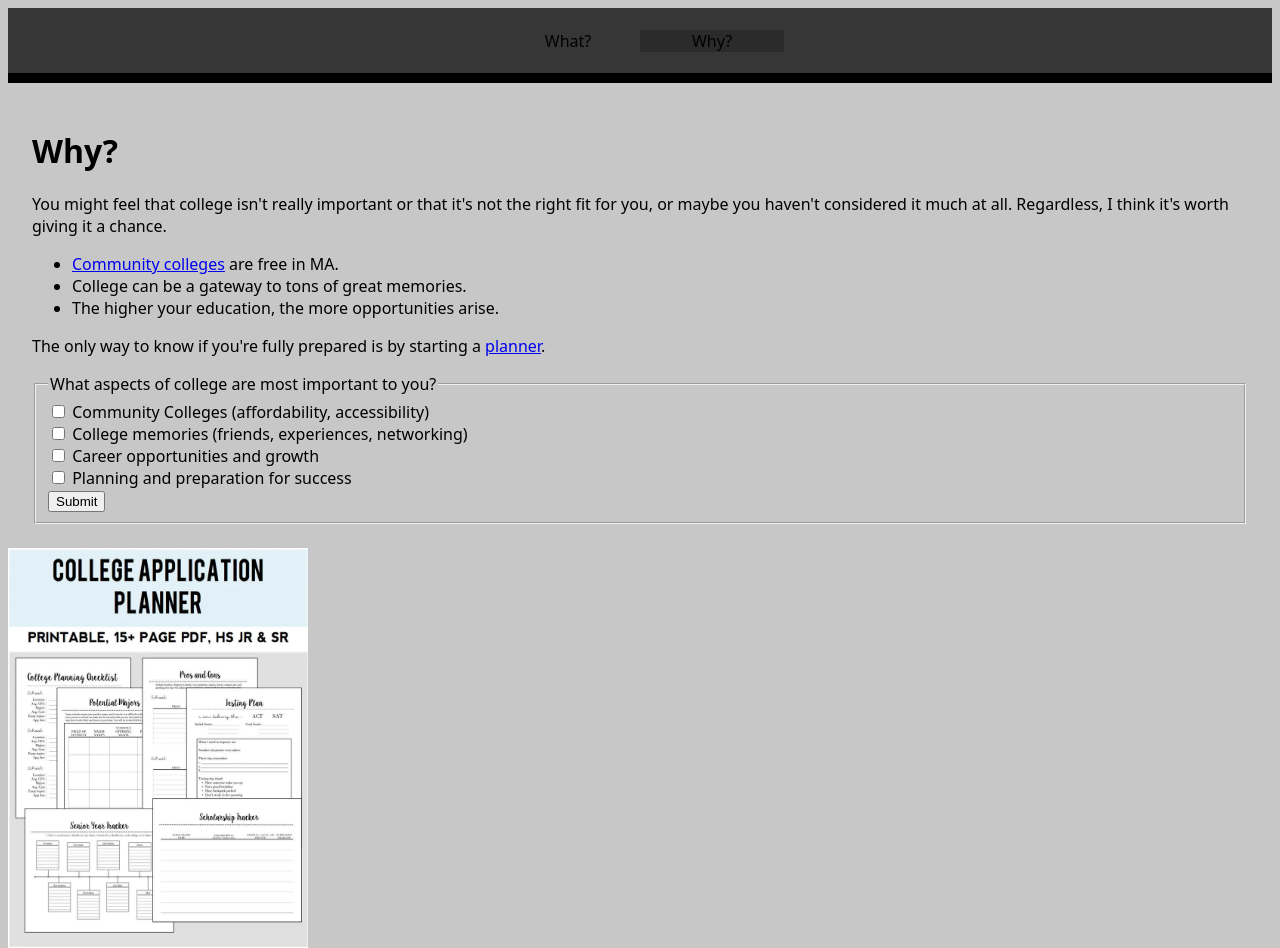
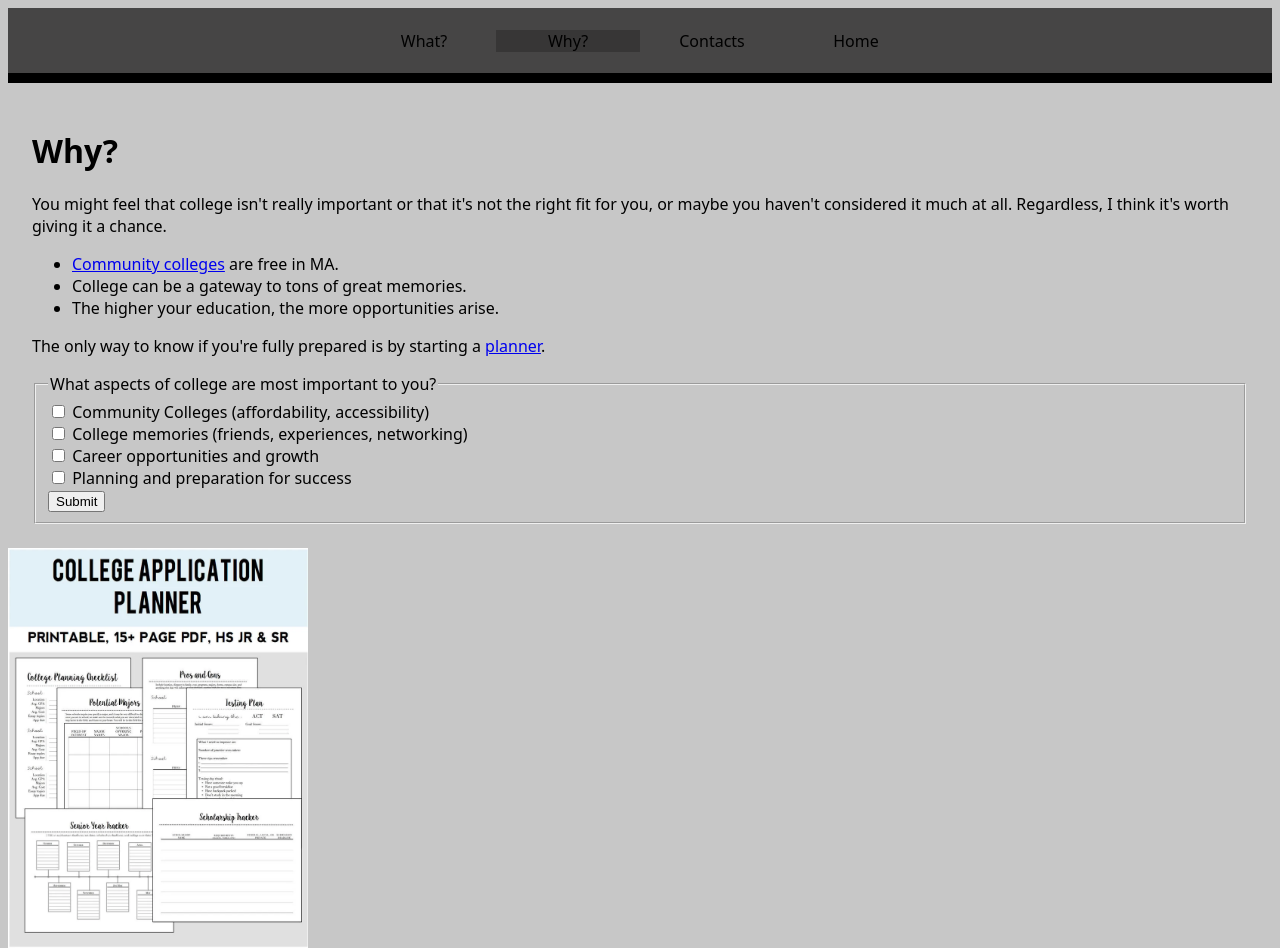
Before and after one commit to Franklin188768/College-Website, a website: page page2.html in a window 1280 px wide. Drawn offline with Linux system fonts and the light colour scheme.

Commit message:
Nav redesign

```diff
--- a/page2.html
+++ b/page2.html
@@ -7,12 +7,19 @@
   <meta name="viewport" content="width=device-width" />
   <link rel="stylesheet" href="styles.css" />
   <script type="module" src="script.js"></script>
+  <style>
+    nav {
+      background-color: #464545;
+    }
+  </style>
 </head>
 
 <body>
   <nav>
     <a href="/">What?</a>
     <a href="/page2.html" aria-current="page">Why?</a>
+    <a href="Contactme.html"> Contacts </a>
+    <a href="Home.html"> Home</a>
   </nav>
 
   <main>
```
Also changed, not shown: Contactme.html (+1 -0 lines), Home.html (+2 -1 lines), index.html (+3 -3 lines).
